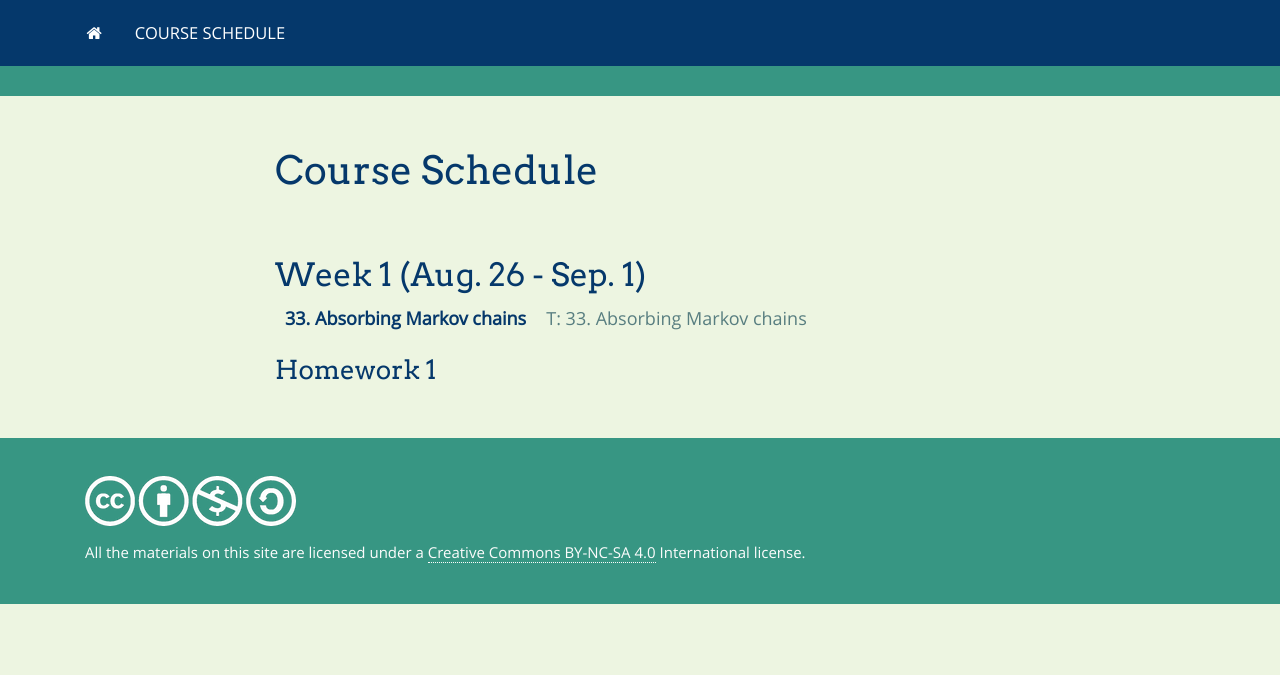
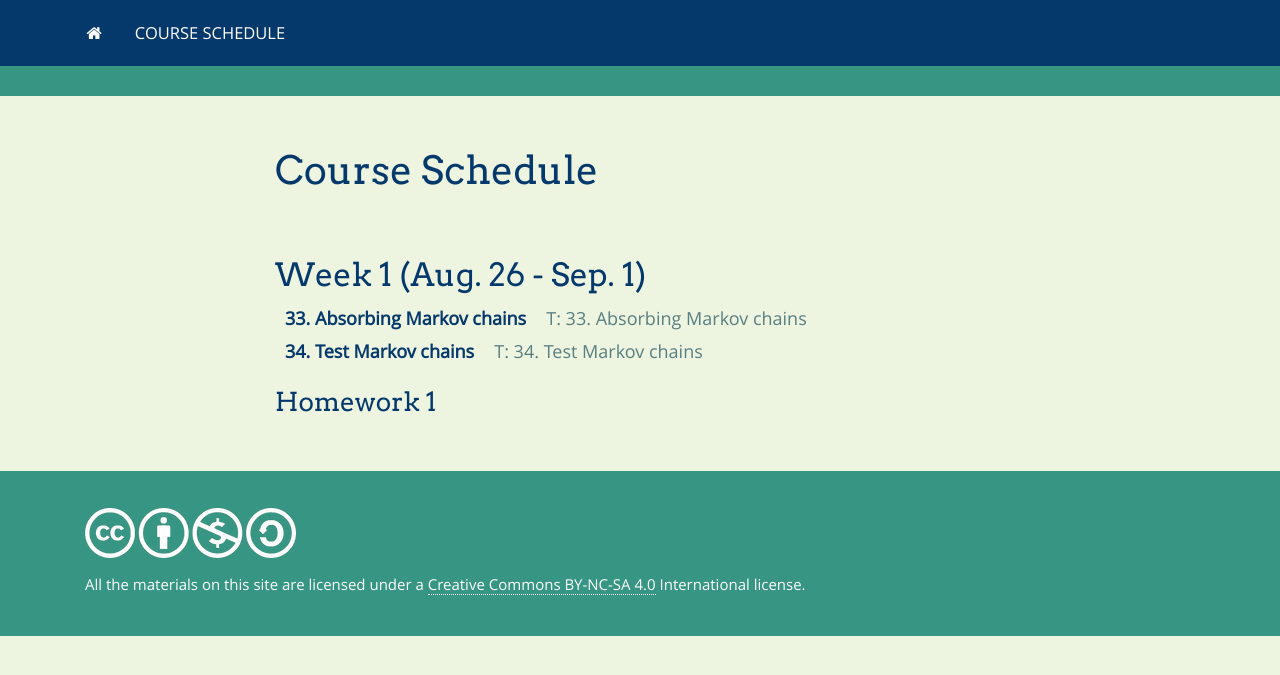
Before and after one commit to bbadzioch/727_site, a Jekyll site: the page built from course_schedule.md, in a window 1280 px wide. Shown: the top 675 px of the page. Built offline with Jekyll 4.4.1, drawn with Linux system fonts in a browser that asks for light colours; nearby versions of some CDN libraries; our own code applies the rules of GitHub Pages for plain Markdown files.

Commit message:
Update course_schedule.md

```diff
--- a/course_schedule.md
+++ b/course_schedule.md
@@ -10,6 +10,6 @@ layout: lecture_notes
 ## Week 1 (Aug. 26 - Sep. 1)
 
 {% include lecture_notes_table.html chapter="33. Absorbing Markov chains" %}
-
+{% include lecture_notes_table.html chapter="34. Test Markov chains" %}
 
 ### Homework 1
```
